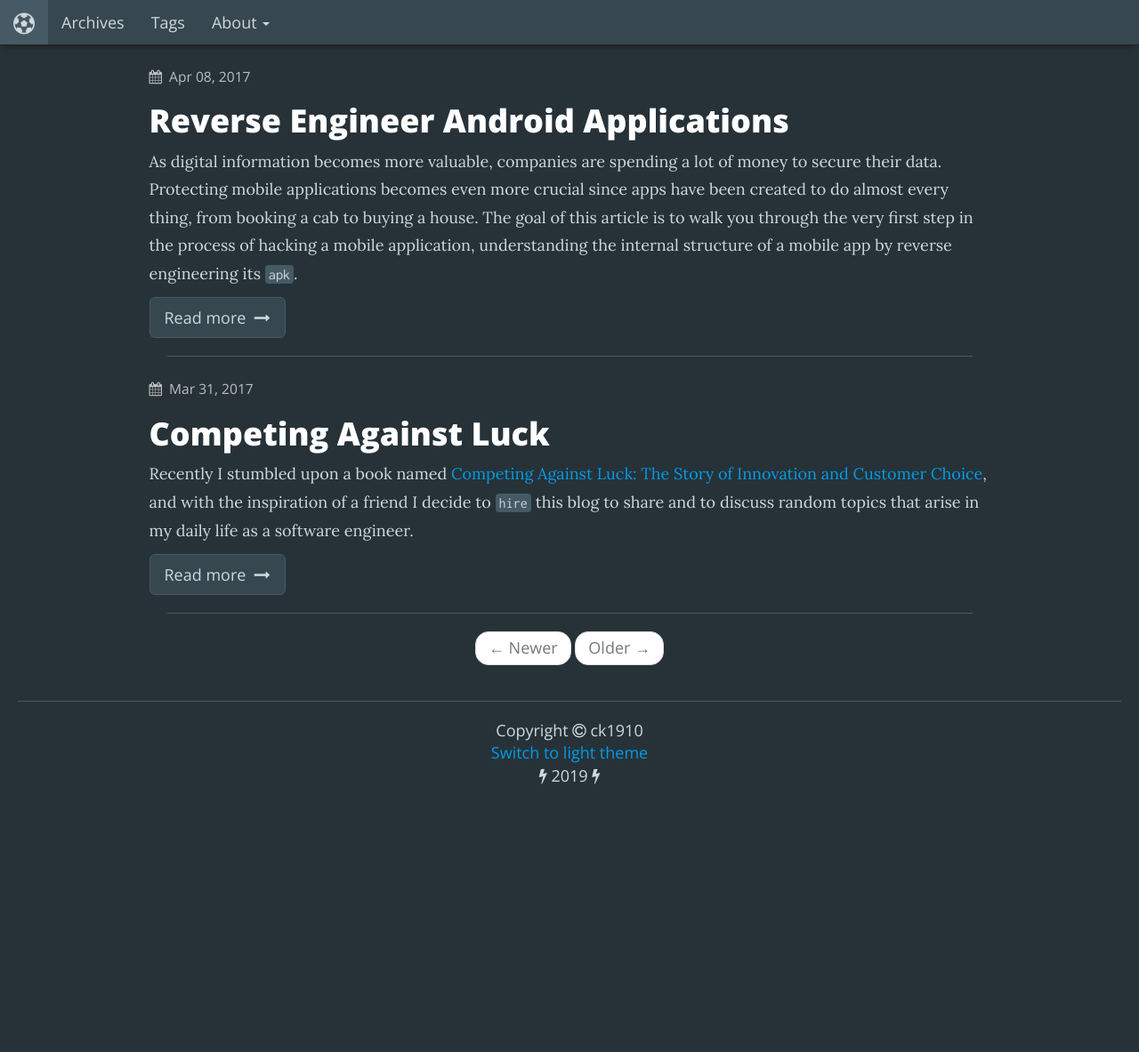
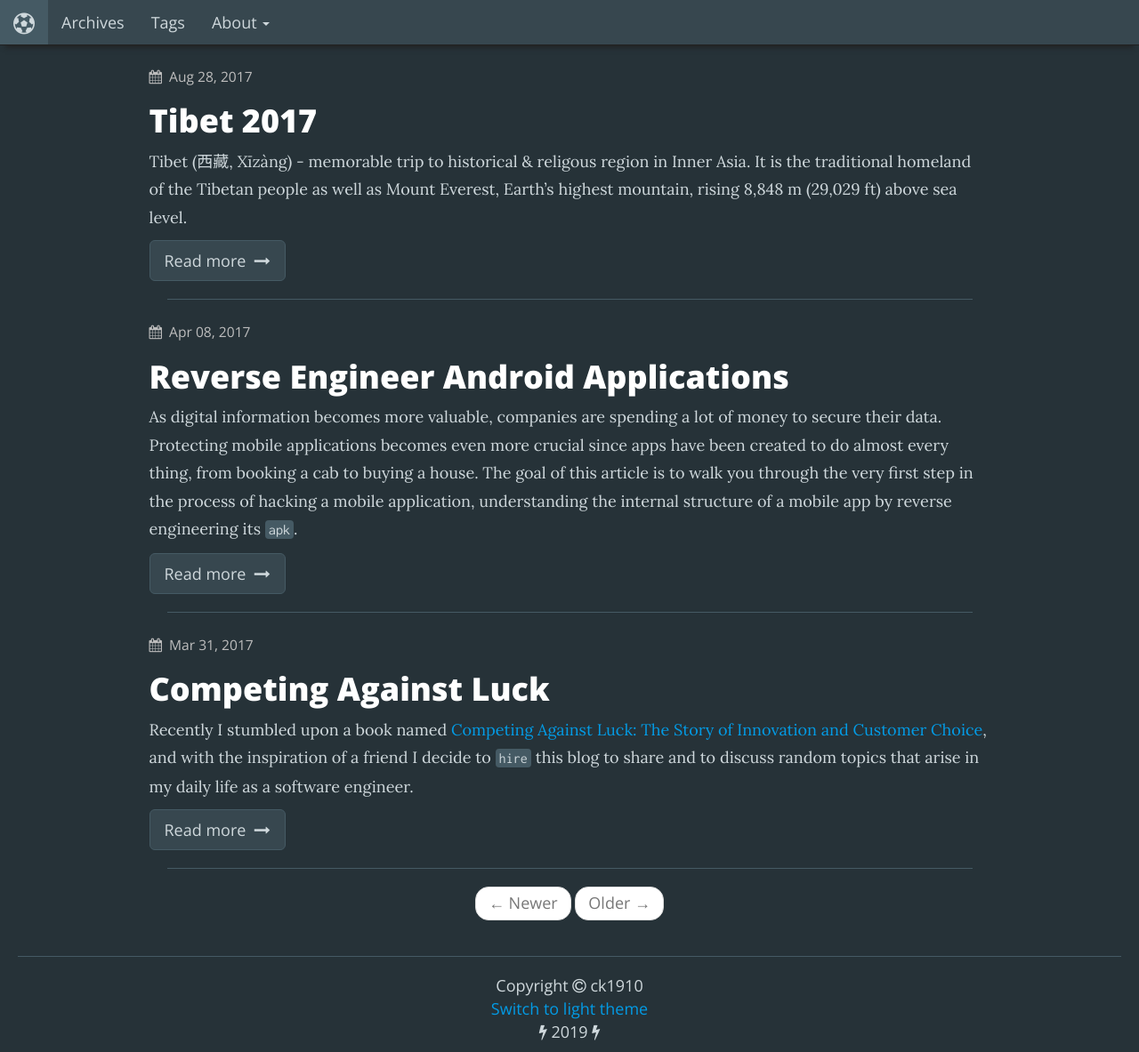
Before and after one commit to dchien234/dangchien.github.io, a Jekyll site: the page built from index.html, in a window 1280 px wide and 1183 px high. Shown: the whole window at 89% size. Built offline with Jekyll 4.4.1, drawn with Linux system fonts in a browser that asks for light colours; nearby versions of some CDN libraries; the list of posts is cut into pages by our own code.

Commit message:
publish pending post

```diff
--- a/_config.yml
+++ b/_config.yml
@@ -2,8 +2,11 @@ title: "ck1910's Blog"
 description: software engineer born in Hanoi and lives in Singapore
 url: http://www.dangchien.com
 author: ck1910
+encoding: utf-8
+
 twitter:
   username: dangchien87
+
 social:
   name: Duong Dang Chien
   links:
@@ -17,13 +20,17 @@ paginate: 5
 highlighter: rouge
 excerpt_separator: <!--more-->
 timezone: Asia/Singapore
+
 sass:
   sass_dir: _sass
   style: compact
-gems:
+
+plugins:
   - jekyll-sitemap
   - jekyll-paginate
   - jekyll-seo-tag
+  - jekyll-avatar
+  - jekyll-watch
   - jemoji
 
-exclude: ['README.md', 'Gemfile.lock', 'Gemfile', 'Rakefile', 'CNAME']
+exclude: ['CNAME', 'Gemfile', 'Gemfile.lock', 'README.md']
--- /dev/null
+++ b/_posts/2017-08-28-tibet.md
@@ -0,0 +1,33 @@
+---
+layout: post
+title:  "Tibet 2017"
+date:   2017-08-28 10:20:56+0800
+description: "Scenery, people, food and more..."
+tags: tibet travel blog experience
+---
+
+<div class="cap"></div>
+Tibet (西藏, Xīzàng) - memorable trip to historical & religous region in Inner Asia. It is the traditional homeland of the Tibetan people as well as Mount Everest, Earth's highest mountain, rising 8,848 m (29,029 ft) above sea level.
+
+<!--more-->[ ](#){:id="more"}
+
+<div class="row">
+  <div class="col-xs-12 col-md-10 col-md-offset-1">
+    <br/>
+    <img class="img-thumbnail img-responsive img-left" src="/assets/img/IMG_20170828_102018.png" style="max-width:90%"/>
+  </div>
+</div>
+
+{:.content-center}
+Potala Palace, the residence of the Dalai Lama.
+
+<div class="row">
+  <div class="col-xs-12 col-md-10 col-md-offset-1">
+    <br/>
+    <img class="img-thumbnail img-responsive img-left" src="/assets/img/IMG_20170828_150514.png" style="max-width:90%"/>
+    <em></em>
+  </div>
+</div>
+
+{:.content-center}
+Buddism teaching in action.
```
Also changed, not shown: _posts/2017-03-31-hello-world.md (+1 -1 lines), _posts/2017-04-08-reverse-engineer-android-application.md (+2 -2 lines), README.md (added), 2 other files.
